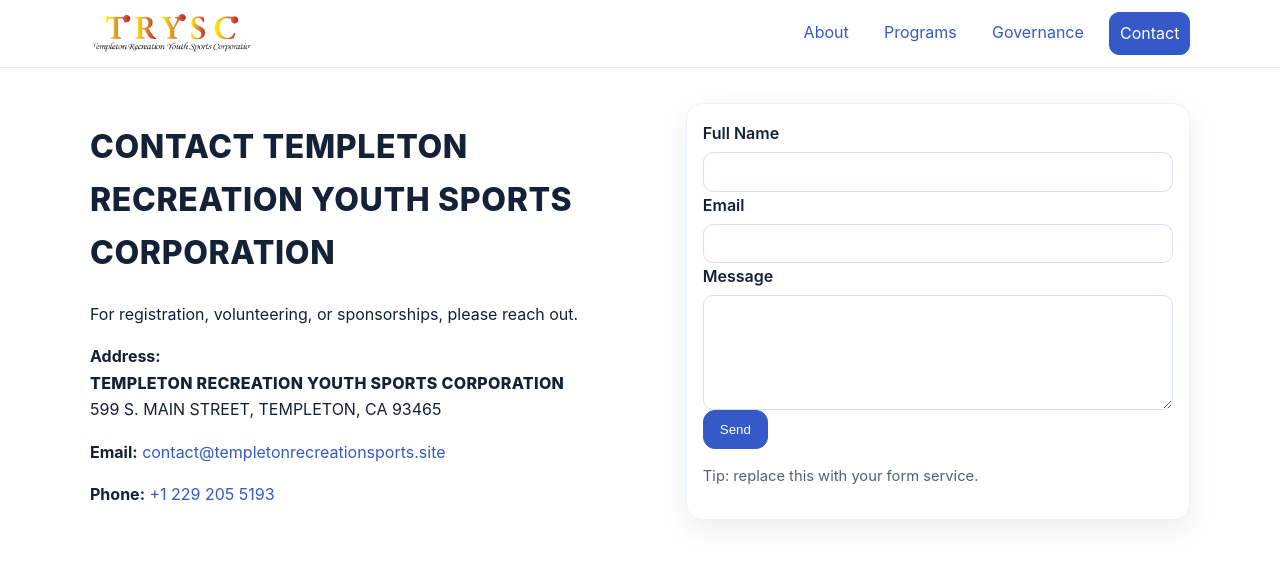
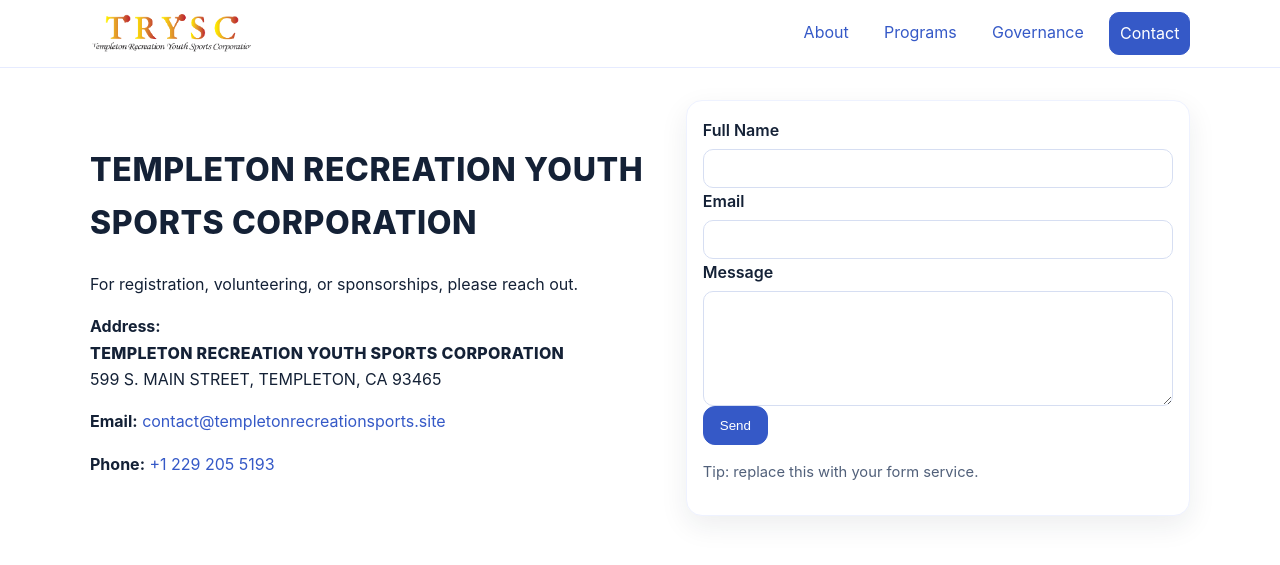
Before and after one commit to thuanbg111/Templeton-Recreation-Youth-Sports-Corporation, a plain HTML site: page contact.html in a window 1280 px wide. Shown: the top 565 px of the page. Drawn offline with Linux system fonts and the light colour scheme.

Commit message:
Update contact.html

```diff
--- a/contact.html
+++ b/contact.html
@@ -24,7 +24,7 @@
 <main class="section container">
   <div class="split">
     <div>
-      <h1><span class="upper-strong">CONTACT TEMPLETON RECREATION YOUTH SPORTS CORPORATION</span></h1>
+      <h1><span class="upper-strong">TEMPLETON RECREATION YOUTH SPORTS CORPORATION</span></h1>
       <p>For registration, volunteering, or sponsorships, please reach out.</p>
       <p><strong>Address:</strong><br><span class="upper-strong">TEMPLETON RECREATION YOUTH SPORTS CORPORATION</span><br>599 S. MAIN STREET, TEMPLETON, CA 93465</p>
       <p><strong>Email:</strong> <a href="mailto:contact@templetonrecreationsports.site">contact@templetonrecreationsports.site</a></p>
```
